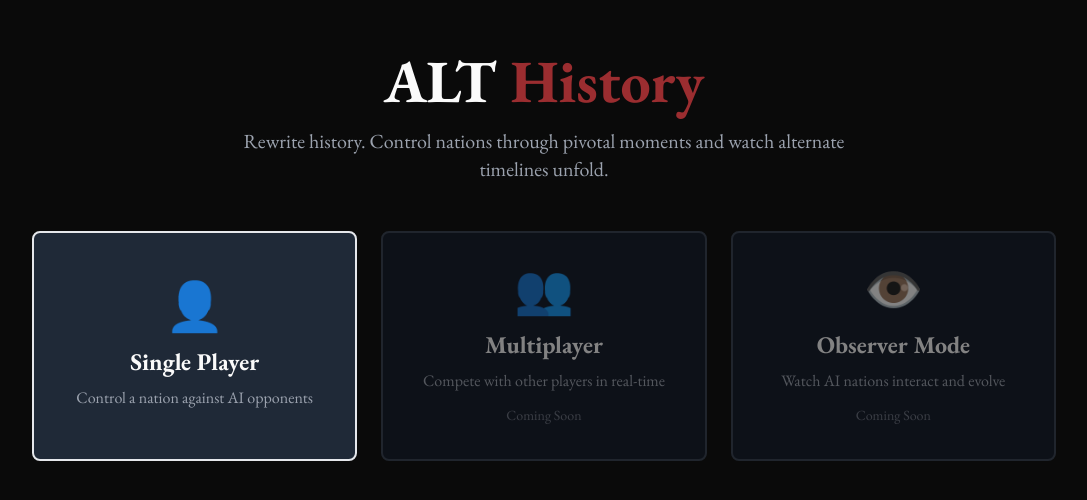
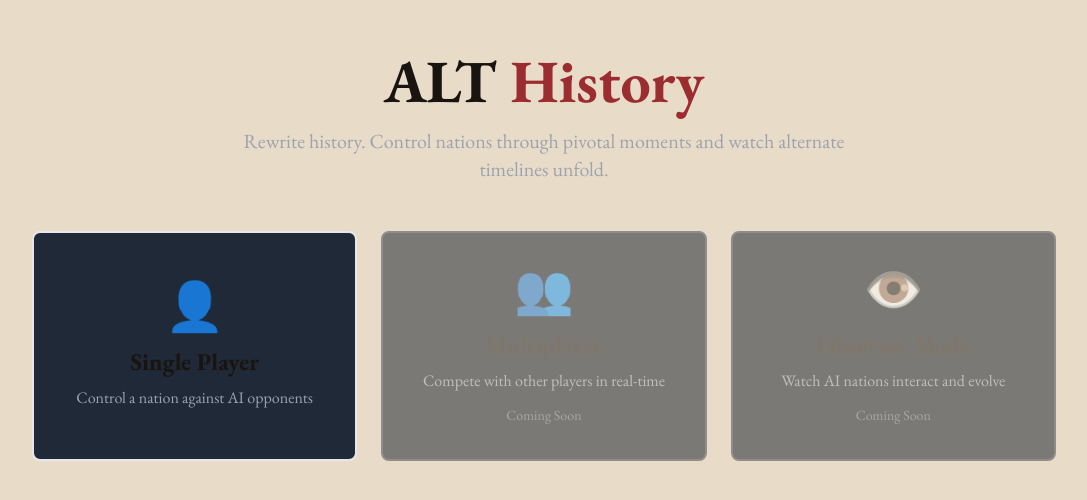
Before and after one commit to Arsh90120/ALT-history, a React (Vite) app: page / in a window 1280 px wide. Shown: the part 144-644 px from the top of the page, without its empty margins (96-1183 px from the left). Built offline with nearby package versions, Linux system fonts and the light colour scheme; the HTML template or start-up script is replaced by a standard one.

Commit message:
Add era-specific data attribute for dynamic UI theming

```diff
--- a/src/App.jsx
+++ b/src/App.jsx
@@ -1,15 +1,26 @@
 import { BrowserRouter as Router, Routes, Route } from 'react-router-dom'
-import { GameProvider } from './context/GameContext'
+import { useEffect } from 'react'
+import { GameProvider, useGame } from './context/GameContext'
 import Landing from './pages/Landing'
 import EraSelection from './pages/EraSelection'
 import CountrySelection from './pages/CountrySelection'
 import Game from './pages/Game'
 
-function App() {
+function AppContent() {
+  const { state } = useGame()
+
+  // Update data-era attribute on document element when era changes
+  useEffect(() => {
+    if (state.era) {
+      document.documentElement.setAttribute('data-era', state.era)
+    } else {
+      document.documentElement.removeAttribute('data-era')
+    }
+  }, [state.era])
+
   return (
-    <GameProvider>
     <Router>
-        <div className="min-h-screen bg-dark text-light">
+      <div className="min-h-screen">
         <Routes>
           <Route path="/" element={<Landing />} />
           <Route path="/era" element={<EraSelection />} />
@@ -18,6 +29,13 @@ function App() {
         </Routes>
       </div>
     </Router>
+  )
+}
+
+function App() {
+  return (
+    <GameProvider>
+      <AppContent />
     </GameProvider>
   )
 }
```
Lines whose indentation alone changed are shown as unchanged.
